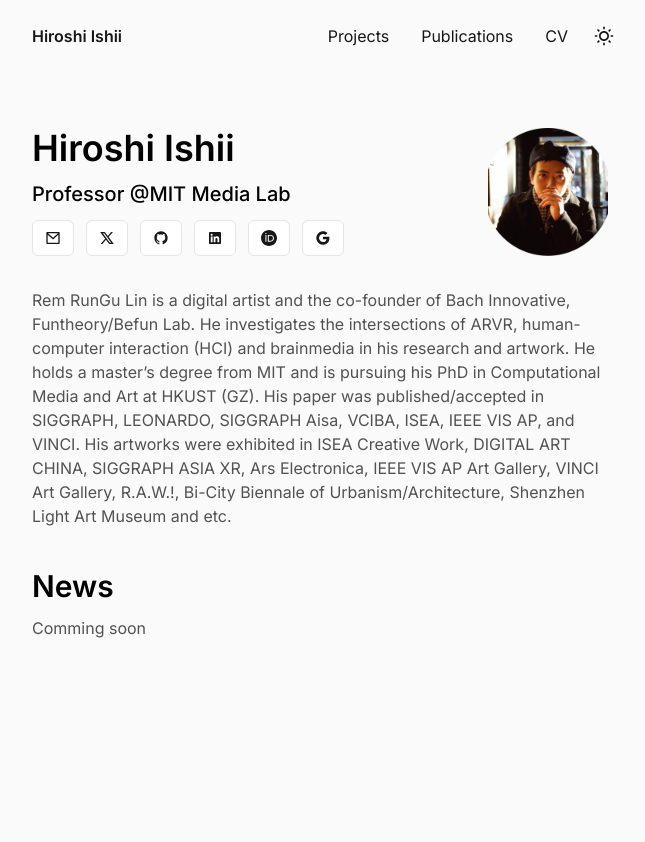
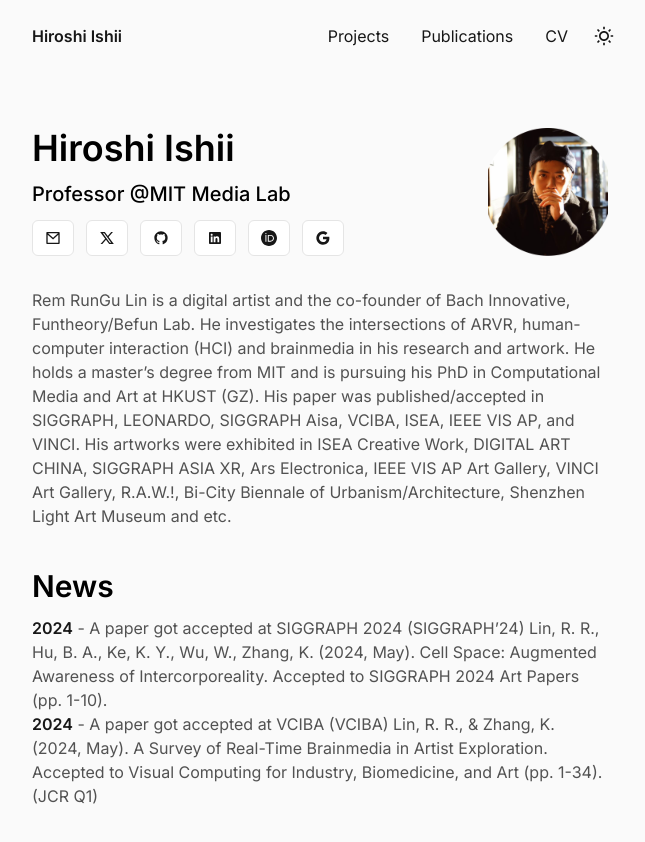
Before and after one commit to RemRungu/academicPage, a Next.js app: page / in a window 1280 px wide. Shown: the top 842 px of the page, without its empty margins (320-965 px from the left). Before the commit the page ends 800 px from the top, so only its background shows below. Built offline with nearby package versions, Linux system fonts and the light colour scheme.

Commit message:
update news

```diff
--- a/data/home/News.mdx
+++ b/data/home/News.mdx
@@ -1 +1,4 @@
-Comming soon
+- **2024** - A paper got accepted at SIGGRAPH 2024
+(SIGGRAPH’24) Lin, R. R., Hu, B. A., Ke, K. Y., Wu, W., Zhang, K. (2024, May). Cell Space: Augmented Awareness of Intercorporeality. Accepted to SIGGRAPH 2024 Art Papers (pp. 1-10).
+- **2024** - A paper got accepted at VCIBA
+(VCIBA) Lin, R. R., & Zhang, K. (2024, May). A Survey of Real-Time Brainmedia in Artist Exploration. Accepted to Visual Computing for Industry, Biomedicine, and Art (pp. 1-34). (JCR Q1)
```
